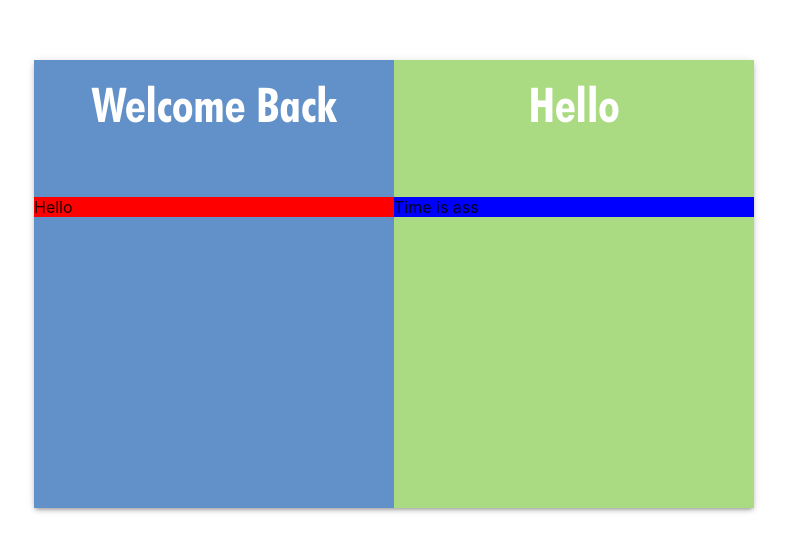
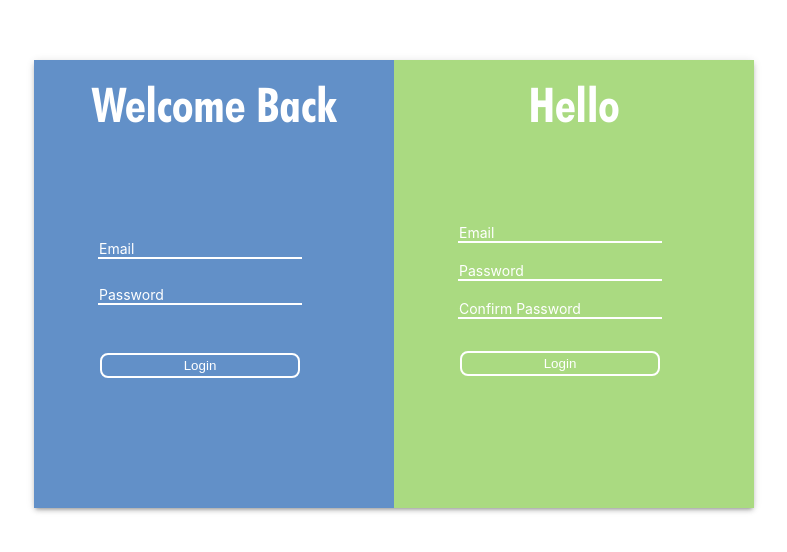
Before and after one commit to MichaelLin12/Eden-s-Garden, a React (Create React App) app in the folder client/: page /login in a window 1280 px wide. Shown: the part 116-668 px from the top of the page, without its empty margins (246-1033 px from the left). Built offline with nearby package versions, Linux system fonts and the light colour scheme.

Commit message:
work on login page

```diff
--- a/client/src/components/footer/Footer.tsx
+++ b/client/src/components/footer/Footer.tsx
@@ -23,7 +23,7 @@ export default function Footer() {
             <h3>Stay up to date</h3>
             <label className="form">
                 <input type="email" placeholder="&nbsp;"/>
-                <span className="placeholder">Enter Email</span>
+                <span className="placeholder">Email</span>
             </label><br/>
             <button className='subscribe'>Subscribe</button>
         </div>
--- a/client/src/components/footer/footer.css
+++ b/client/src/components/footer/footer.css
@@ -134,9 +134,9 @@
 
 .form input:not(:placeholder-shown) + .placeholder
 .form input:focus + .placeholder {
-  top: -14px;
-  font-size: 10px;
-  color: white;
+    top: -14px;
+    font-size: 10px;
+    color: white;
 }
 
 
--- a/client/src/components/login/Login.tsx
+++ b/client/src/components/login/Login.tsx
@@ -11,7 +11,18 @@ export default function Login() {
               Welcome Back
           </div>
           <div className='input-l'>
-            Hello
+            <label className="custom">
+                <input type="email" placeholder="&nbsp;"/>
+                <span className="label">Email</span>
+            </label>
+            <div className='empty'/>
+            <label className="custom">
+                <input type="password" placeholder="&nbsp;"/>
+                <span className="label">Password</span>
+            </label><br/>
+            <div className='empty2'>
+              <button className='initialize'>Login</button>
+            </div>
           </div>
         </div>
         <div className='item2'>
@@ -19,7 +30,23 @@ export default function Login() {
             Hello
           </div>
           <div className='input-s'>
-            Time is ass
+            <label className="custom">
+                <input type="email" placeholder="&nbsp;"/>
+                <span className="label">Email</span>
+            </label>
+            <div className='empty3'/>
+            <label className="custom">
+                <input type="password" placeholder="&nbsp;"/>
+                <span className="label">Password</span>
+            </label>
+            <div className='empty3'/>
+            <label className="custom">
+                <input type="password" placeholder="&nbsp;"/>
+                <span className="label">Confirm Password</span>
+            </label><br/>
+            <div className='empty4'>
+              <button className='initialize'>Login</button>
+            </div>
           </div>
         </div>
       </Paper>
--- a/client/src/components/login/login.css
+++ b/client/src/components/login/login.css
@@ -25,8 +25,10 @@
 }
 
 .input-l{
-    background-color: red;
-    margin-top: 4rem;
+    margin-top: 6.5rem;
+    height: fit-content;
+    width: fit-content;
+    margin-left: 4rem;
 }
 
 .item2{
@@ -34,8 +36,10 @@
 }
 
 .input-s{
-    background-color: blue;
-    margin-top: 4rem;
+    margin-top: 5.5rem;
+    height: fit-content;
+    width: fit-content;
+    margin-left: 4rem;
 }
 
 .title-s{
@@ -45,3 +49,90 @@
     font-family: futura-title;
     color: white;
 }
+
+.custom {
+    font-size: 14px;
+    position: relative;
+    border-top: 20px solid transparent;
+}
+
+.custom input {
+    border: none;
+    -webkit-appearance: none;
+    -ms-appearance: none;
+    -moz-appearance: none;
+    appearance: none;
+    background: transparent;
+    border-bottom: 2px solid white;
+    width: 200px;
+    font-size: 14px;
+    outline: none;
+    color: white;
+}
+
+.custom .label {
+    position: absolute;
+    left: 1px;
+    top: 1px;
+    width: calc(100% - 24px);
+    color: white;
+    overflow: hidden;
+    white-space: nowrap;
+    text-overflow: ellipsis;
+    transition:
+    top 0.3s ease,
+    color 0.3s ease,
+    font-size 0.3s ease;
+}
+
+.custom input:focus + .label {
+    top: -14px;
+    font-size: 10px;
+    color: #FFFFFF;
+}
+
+.custom input:not(:placeholder-shown) + .label {
+    top: -14px;
+    font-size: 10px;
+    color: #FFFFFF;
+}
+
+.custom input:not(:placeholder-shown) + .label
+.custom input:focus + .label {
+    top: -14px;
+    font-size: 10px;
+    color: white;
+}
+
+.empty{
+    height: 1.5rem;
+    width: 100%;
+}
+
+.empty2{
+    width: 100%;
+    height: fit-content;
+    margin-top: 3rem;
+    text-align: center;
+}
+
+.empty3{
+    height: 1rem;
+    width: 100%;
+}
+
+.empty4{
+    width: 100%;
+    height: fit-content;
+    margin-top: 2rem;
+    text-align: center;
+}
+
+
+.initialize{
+    background-color: transparent;
+    border: 2px solid white;
+    border-radius: 8px;
+    padding: 0.2rem 5.1rem 0.2rem 5.1rem;
+    color: white;
+}
```
